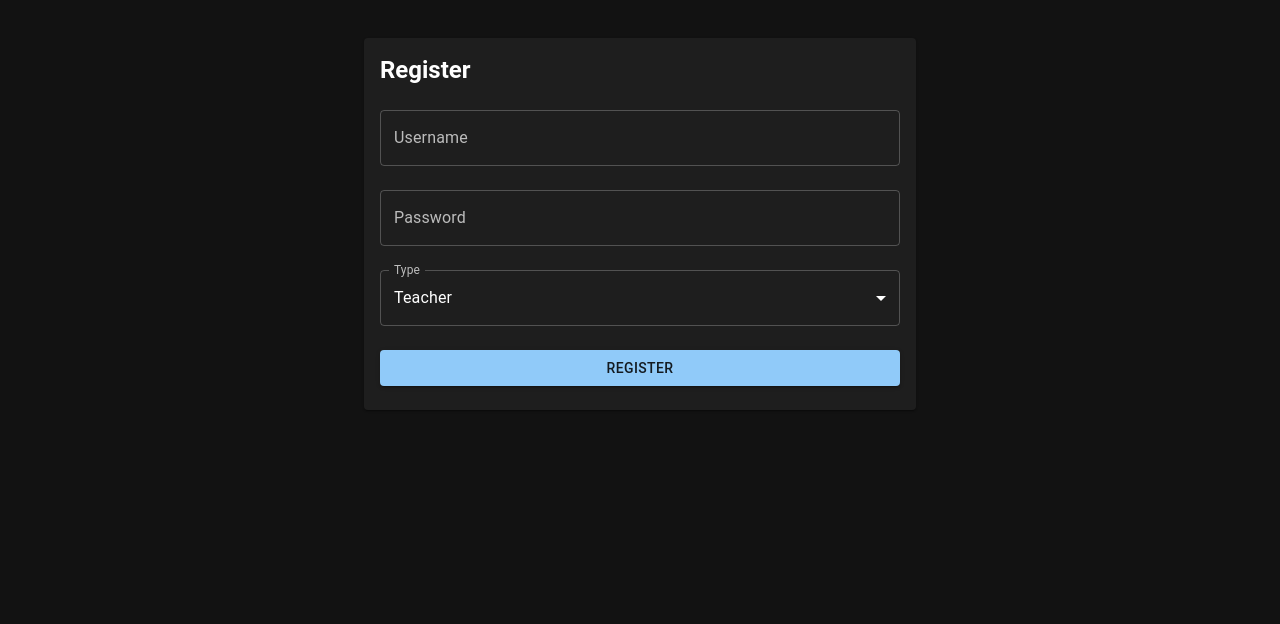
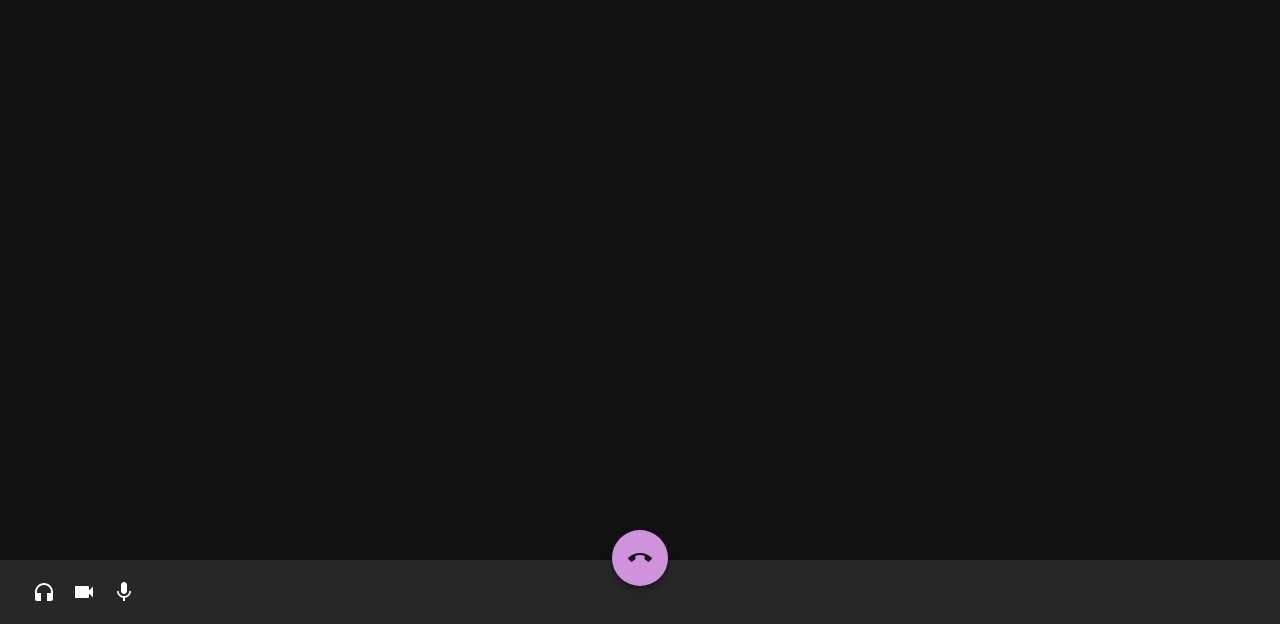
Before and after one commit to dusklight00/focus-meter-prototype, a React (Vite) app in the folder view/: page / in a window 1280 px wide. Shown: the part 176-800 px from the top of the page. Built offline with nearby package versions, Linux system fonts and the light colour scheme.

Commit message:
class room app bar complete

```diff
--- a/view/package.json
+++ b/view/package.json
@@ -12,6 +12,7 @@
   "dependencies": {
     "@emotion/react": "^11.11.4",
     "@emotion/styled": "^11.11.5",
+    "@mui/icons-material": "^5.15.19",
     "@mui/material": "^5.15.19",
     "react": "^18.2.0",
     "react-dom": "^18.2.0",
--- a/view/src/App.jsx
+++ b/view/src/App.jsx
@@ -2,10 +2,62 @@
 import Login from "./pages/Login.jsx";
 import Register from "./pages/Register.jsx";
 
+import {
+  AppBar,
+  Toolbar,
+  IconButton,
+  // MenuIcon,
+  Box,
+  Fab,
+  // SearchIcon,
+  // MoreIcon,
+} from "@mui/material";
+
+import AddIcon from "@mui/icons-material/Add";
+import SearchIcon from "@mui/icons-material/Search";
+import MoreIcon from "@mui/icons-material/More";
+import { styled } from "@mui/material/styles";
+import MenuIcon from "@mui/icons-material/Menu";
+import CallEndIcon from "@mui/icons-material/CallEnd";
+import MicIcon from "@mui/icons-material/Mic";
+import HeadphonesIcon from "@mui/icons-material/Headphones";
+import VideocamIcon from "@mui/icons-material/Videocam";
+
+const StyledFab = styled(Fab)({
+  position: "absolute",
+  zIndex: 1,
+  top: -30,
+  left: 0,
+  right: 0,
+  margin: "0 auto",
+});
+
 function App() {
   return (
     <>
-      <Register />
+      <AppBar position="fixed" color="primary" sx={{ top: "auto", bottom: 0 }}>
+        <Toolbar>
+          <IconButton color="inherit" aria-label="open drawer">
+            <HeadphonesIcon />
+          </IconButton>
+          <IconButton color="inherit" aria-label="open drawer">
+            <VideocamIcon />
+          </IconButton>
+          <IconButton color="inherit" aria-label="open drawer">
+            <MicIcon />
+          </IconButton>
+          <StyledFab color="secondary" aria-label="add">
+            <CallEndIcon />
+          </StyledFab>
+          <Box sx={{ flexGrow: 1 }} />
+          {/* <IconButton color="inherit">
+            <SearchIcon />
+          </IconButton>
+          <IconButton color="inherit">
+            <MoreIcon />
+          </IconButton> */}
+        </Toolbar>
+      </AppBar>
     </>
   );
 }
```
Also changed, not shown: 1 other file (tests, documents, lock files or other folders).
